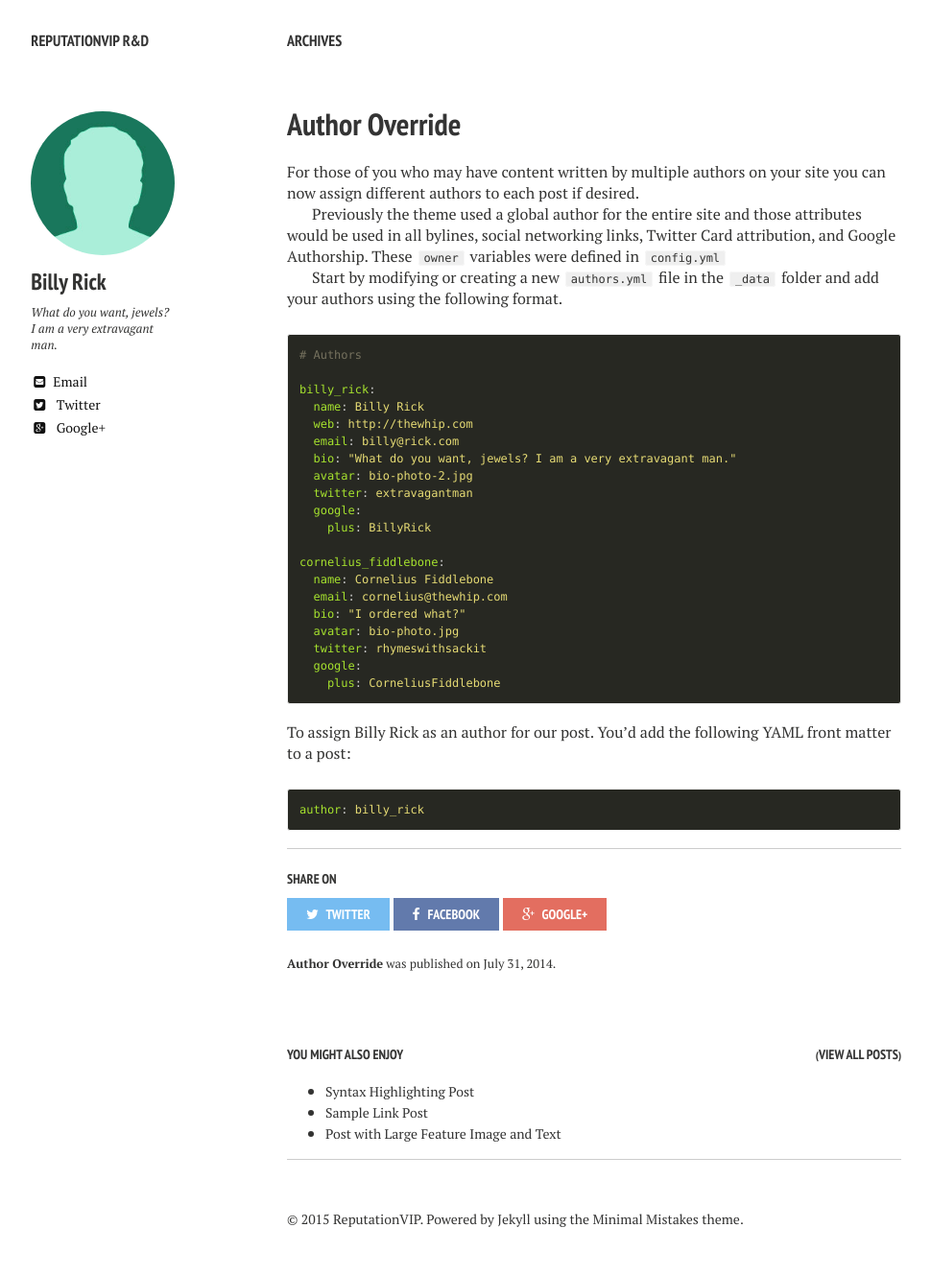
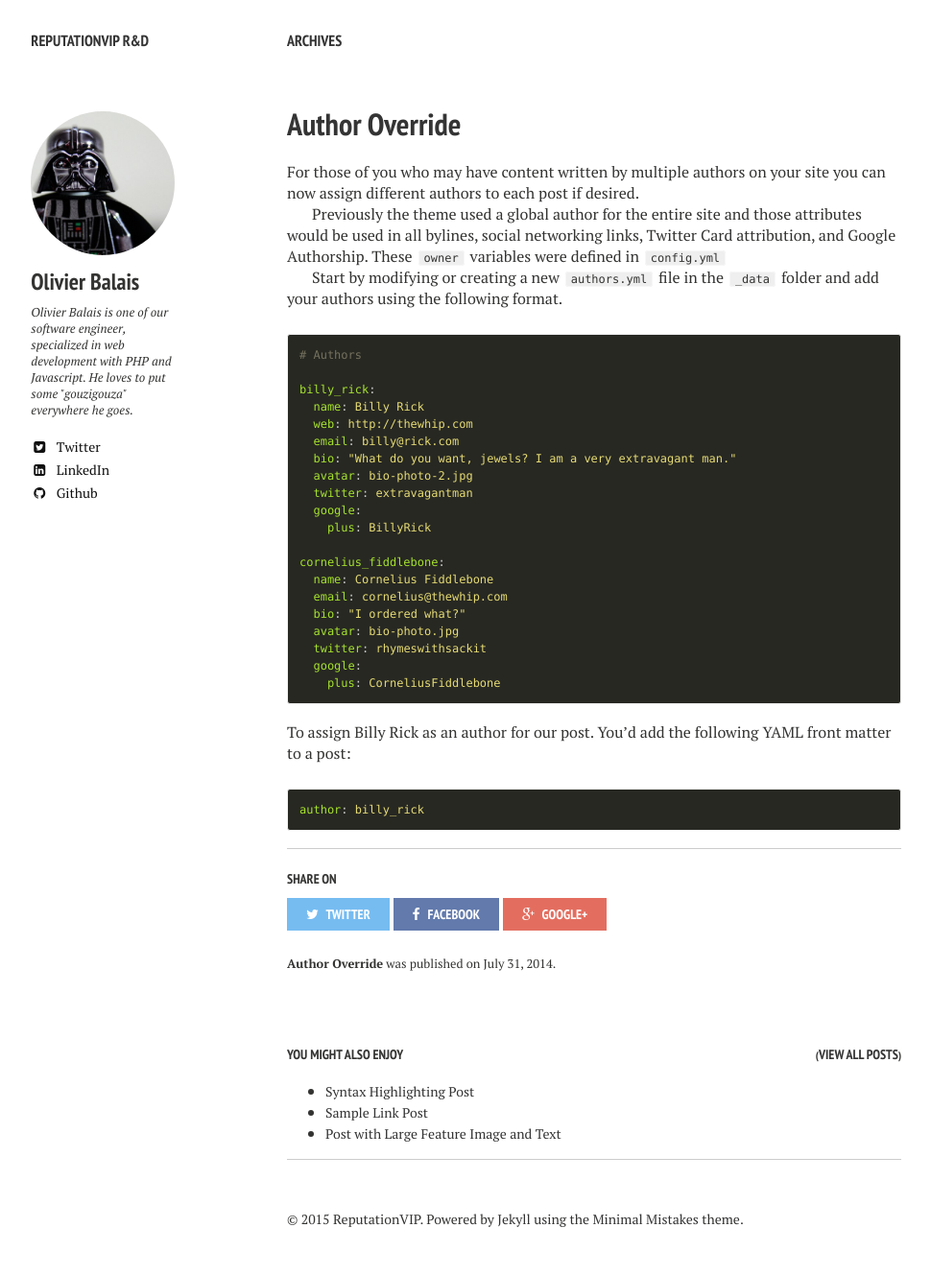
Before and after one commit to semji/reputationvip.github.io, a Jekyll site: the page built from _posts/2014-07-31-author-override.md, in a window 1280 px wide. Shown: the whole page at 96% size, without its empty margins (21-991 px from the left). Built offline with Jekyll 4.4.1, drawn with Linux system fonts in a browser that asks for light colours; nearby versions of some CDN libraries.

Commit message:
Customized authors with avatars and bio

```diff
--- a/_config.yml
+++ b/_config.yml
@@ -27,7 +27,7 @@ kramdown:
 # Site owner
 owner:
   name: ReputationVIP
-  avatar: bio-photo.jpg
+  avatar: avatars/reputationvip.png
   bio: "Reputation VIP is the online reputation management specialist, using exclusive technology to improve, protect and monitor your online reputation over the long term."
   email:
   disqus-shortname:
--- a/_data/authors.yml
+++ b/_data/authors.yml
@@ -1,20 +1,33 @@
 # Authors
+olivier_balais:
+  name: Olivier Balais
+  web: http://blog.overnetcity.com
+  bio: 'Olivier Balais is one of our software engineer, specialized in web development with PHP and Javascript. He loves to put some "gouzigouza" everywhere he goes.'
+  avatar: avatars/olivier-balais.jpg
+  twitter: overnetcity
+  github: bobey
+  linkedin: olivierbalais
 
-billy_rick:
-  name: Billy Rick
-  web: http://thewhip.com
-  email: billy@rick.com
-  bio: "What do you want, jewels? I am a very extravagant man."
-  avatar: bio-photo-2.jpg
-  twitter: extravagantman
-  google:
-    plus: BillyRick
+alban_pommeret:
+  name: Alban Pommeret
+  github: Neverdane
 
-cornelius_fiddlebone:
-  name: Cornelius Fiddlebone
-  email: cornelius@thewhip.com
-  bio: "I ordered what?"
-  avatar: bio-photo.jpg
-  twitter: rhymeswithsackit
-  google:
-    plus: CorneliusFiddlebone
+amine_bsila:
+  name: Amine Bsila
+  github: absila
+
+guilhem_bourgoin:
+  name: Guilhem Bourgoin
+  github: guilhemVB
+
+laurent_aubertin:
+  name: Laurent Aubertin
+  github: LaurentAubertin
+
+thomas_lelievre:
+  name: Thomas Lelievre
+  github: tomlelievre
+
+cyril_perraud:
+  name: Cyril Perraud
+  github: pCyril
--- a/_posts/2014-07-31-author-override.md
+++ b/_posts/2014-07-31-author-override.md
@@ -1,7 +1,7 @@
 ---
 layout: post
 title: "Author Override"
-author: billy_rick
+author: olivier_balais
 modified:
 excerpt: "A post to test author overrides using a data file."
 tags: []
```
Also changed, not shown: index.md (+1 -1 lines), images/avatars/olivier-balais.jpg (added), images/avatars/reputationvip.png (added), images/bio-photo-2.jpg (deleted), images/bio-photo.jpg (deleted).
